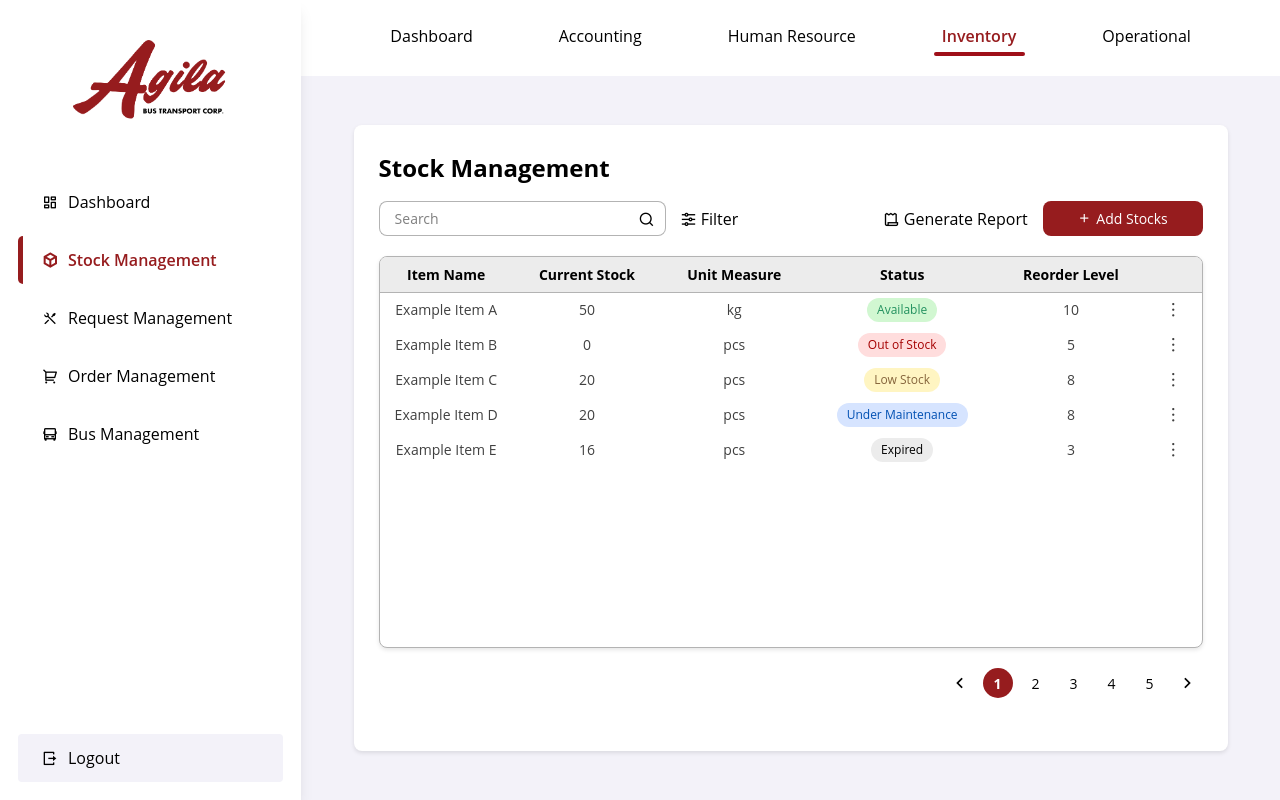
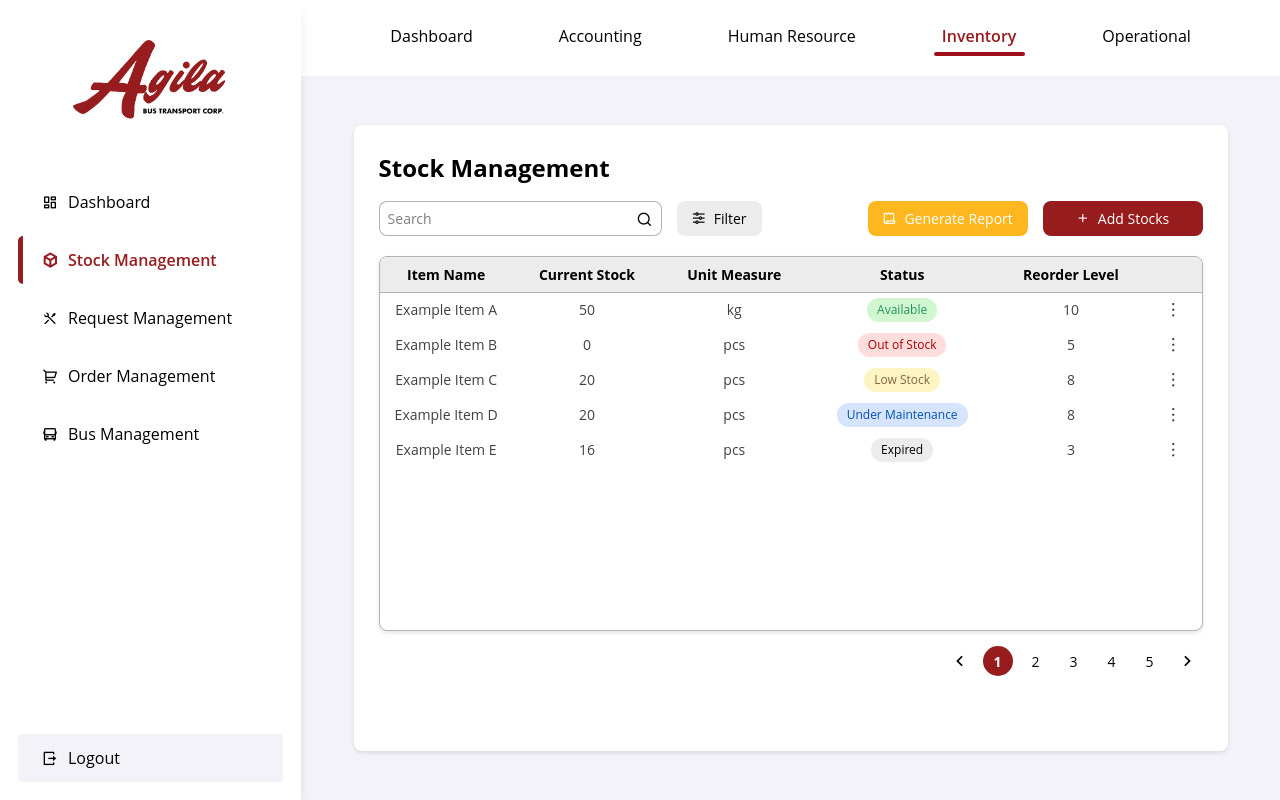
Before and after one commit to nerieannbravo/inventory-management-system, a Next.js app: page /stock-management in a window 1280 px wide. Built offline with nearby package versions, Linux system fonts and the light colour scheme.

Commit message:
fixed some styling

```diff
--- a/src/styles/filters.css
+++ b/src/styles/filters.css
@@ -10,7 +10,8 @@
     border-radius: 8px 0 0 8px;
     width: 250px;
     height: 35px;
-    padding: 8px 15px;
+    padding: 8px;
+    padding-right: 0;
     font-size: 14px;
 }
 
@@ -23,7 +24,7 @@
     border-left: none;
     border-radius: 0 8px 8px 0;
     height: 35px;
-    padding: 0 10px;
+    padding: 0 8px;
     cursor: pointer;
 }
 
@@ -35,10 +36,10 @@
     gap: 15px;
 }
 
-.status-filter {
+/* .status-filter {
     border: 1px solid var(--border-color);
     border-radius: 8px;
-    width: 160px;
+    width: 150px;
     height: 35px;
     font-size: 14px;
     padding: 6px;
@@ -46,6 +47,48 @@
     white-space: nowrap;
     overflow: hidden;
     text-overflow: ellipsis;
+} */
+
+
+/* ----- FILTER BUTTON STYLING ----- */
+.filter-btn {
+    width: 85px;
+    height: 35px;
+	display: flex;
+    justify-content: center;
+    align-items: center;
+    gap: 8px;
+    border-radius: 8px;
+    background-color: var(--table-header-color);
+    color: var(--primary-text-color);
+    font-size: 14px;
+    transition: all 0.3s ease-in-out;
+    cursor: pointer;
+}
+
+.filter-btn:hover {
+    background-color: var(--table-header-hover-color);
+}
+
+
+/* ----- GENERATE REPORT BUTTON STYLING ----- */
+.generate-btn {
+    width: 160px;
+    height: 35px;
+	display: flex;
+    justify-content: center;
+    align-items: center;
+    gap: 8px;
+    border-radius: 8px;
+    background-color: var(--secondary-color);
+    color: var(--foreground-color);
+    font-size: 14px;
+    transition: all 0.3s ease-in-out;
+    cursor: pointer;
+}
+
+.generate-btn:hover {
+    background-color: var(--secondary-hover-color);
 }
 
 
@@ -56,7 +99,7 @@
     display: flex;
     justify-content: center;
     align-items: center;
-    gap: 5px;
+    gap: 8px;
     border-radius: 8px;
     background-color: var(--primary-color);
     color: var(--foreground-color);
--- a/src/styles/modal.css
+++ b/src/styles/modal.css
@@ -104,7 +104,7 @@
 	display: flex;
     justify-content: center;
     align-items: center;
-    gap: 5px;
+    gap: 8px;
     border-radius: 8px;
     background-color: var(--primary-color);
     color: var(--foreground-color);
@@ -129,7 +129,7 @@
     display: flex;
     justify-content: center;
     align-items: center;
-    gap: 5px;
+    gap: 8px;
     border-radius: 8px;
     background-color: var(--table-header-color);
     font-size: 14px;
@@ -158,7 +158,7 @@
     display: flex;
     justify-content: center;
     align-items: center;
-    gap: 5px;
+    gap: 8px;
     padding: 4px 8px;
     border-radius: 8px;
     background-color: transparent;
@@ -213,7 +213,7 @@
 	display: flex;
     justify-content: center;
     align-items: center;
-    gap: 5px;
+    gap: 8px;
     border-radius: 8px;
     background-color: var(--secondary-color);
     color: var(--foreground-color);
--- a/src/styles/pagination.css
+++ b/src/styles/pagination.css
@@ -4,7 +4,7 @@
     justify-content: flex-end;
     align-items: center;
     gap: 8px;
-    margin-top: 20px;
+    margin-top: 15px;
     font-size: 14px;
 }
 
--- a/src/styles/tables.css
+++ b/src/styles/tables.css
@@ -5,8 +5,8 @@
     box-shadow: var(--box-shadow);
     background-color: var(--foreground-color);
     width: 100%;
-    height: 100%;
-    max-height: calc(100% - (100% * 4.8 / 19));
+    height: calc(100% * 15 / 21);
+    /* max-height: calc(100% * 15 / 21); */
     margin-bottom: 10px;
     border: 1px solid var(--border-color);
     display: flex;
```
